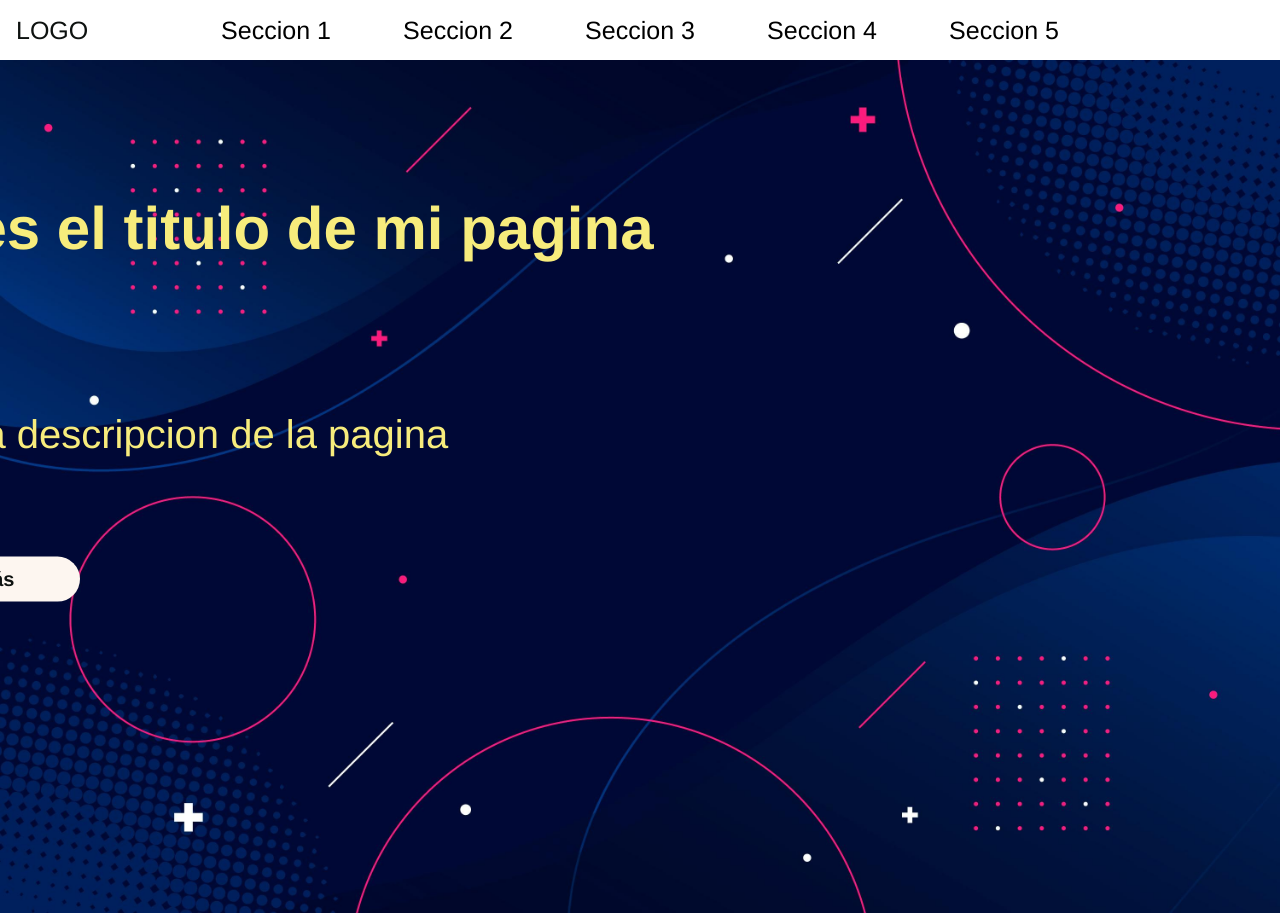
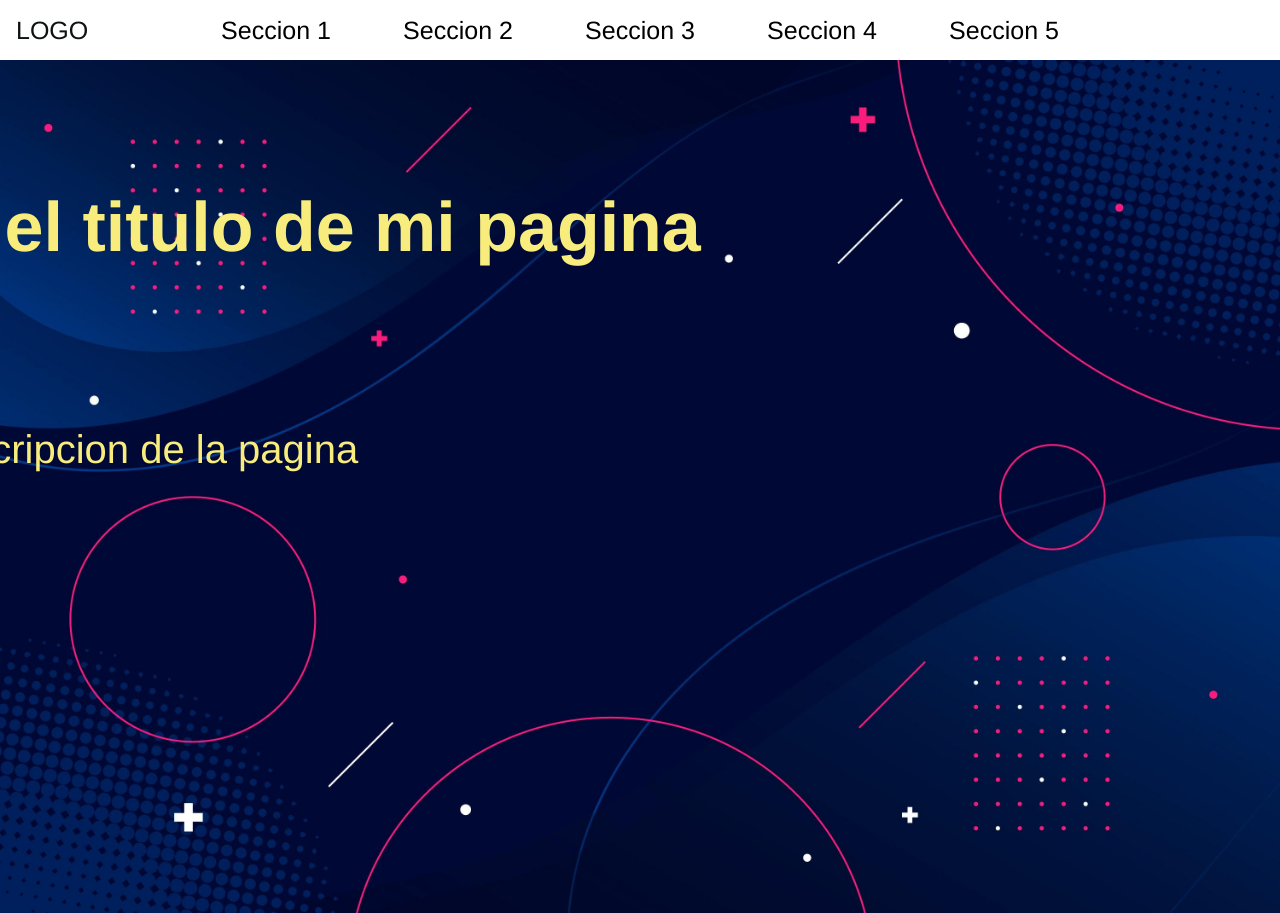
Before and after one commit to cristobalquilimaco/teguilog, a React (Vite) app: page /#/ in a window 1280 px wide. Built offline with nearby package versions, Linux system fonts and the light colour scheme.

Commit message:
Se crea componente about.jsx y estilos about.css

```diff
--- a/src/components/styles/banner.css
+++ b/src/components/styles/banner.css
@@ -1,5 +1,7 @@
 .section_banner{
     position: relative;
+    background-size: cover;
+background-position: center;
 }
 .principal_description{
     position: absolute;
@@ -44,8 +46,8 @@ opacity: 1;
 }
 
 .img__banner{
-width: fit-content;
-height: 100%;
+width: 100%;
+
 }
 
 @media screen and (min-width: 768px) {
@@ -65,8 +67,8 @@ height: 100%;
     }
 
     .text_tittle{
-        font-size: 60px;
-        width: 900px;
+        font-size: 70px;
+        width: 1000px;
         font-weight: bold;
         text-justify: initial;
     }
```
Also changed, not shown: src/components/About.jsx (added, +9 -0 lines), src/components/styles/about.css (added).
